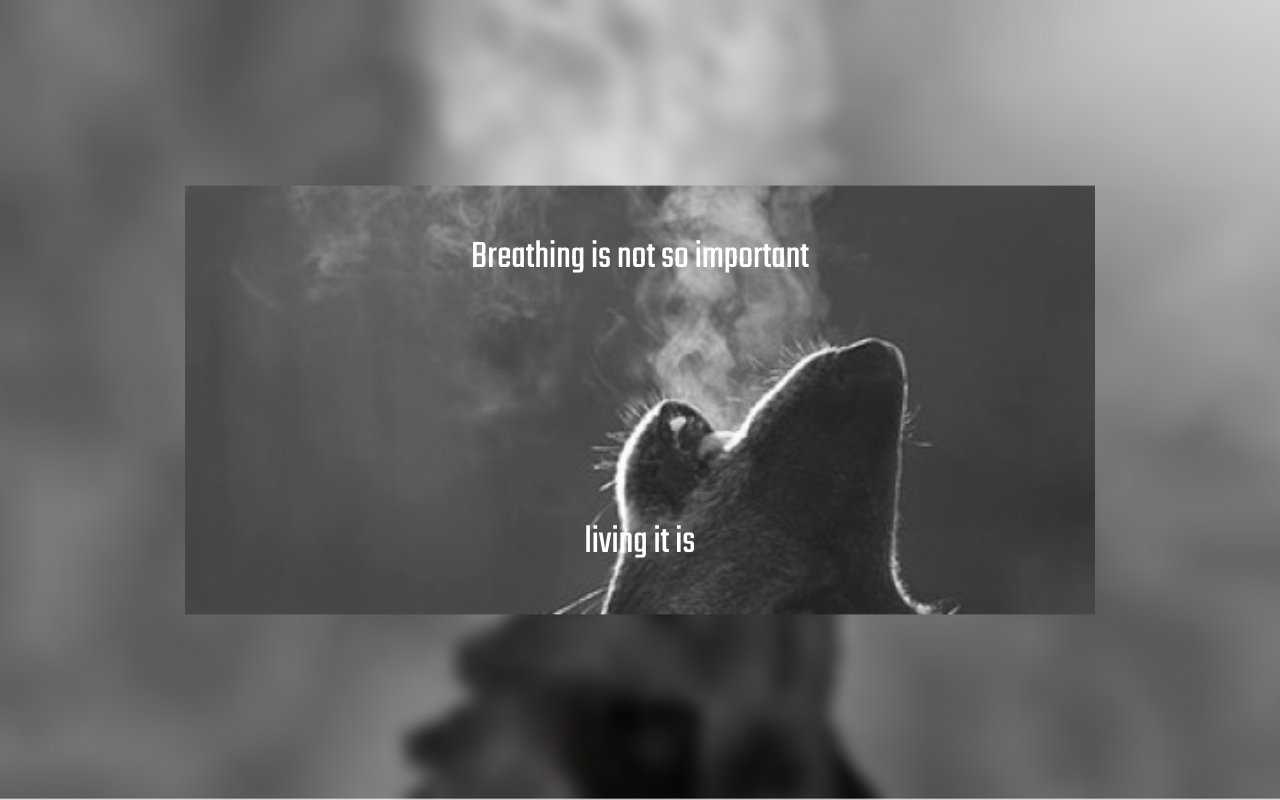
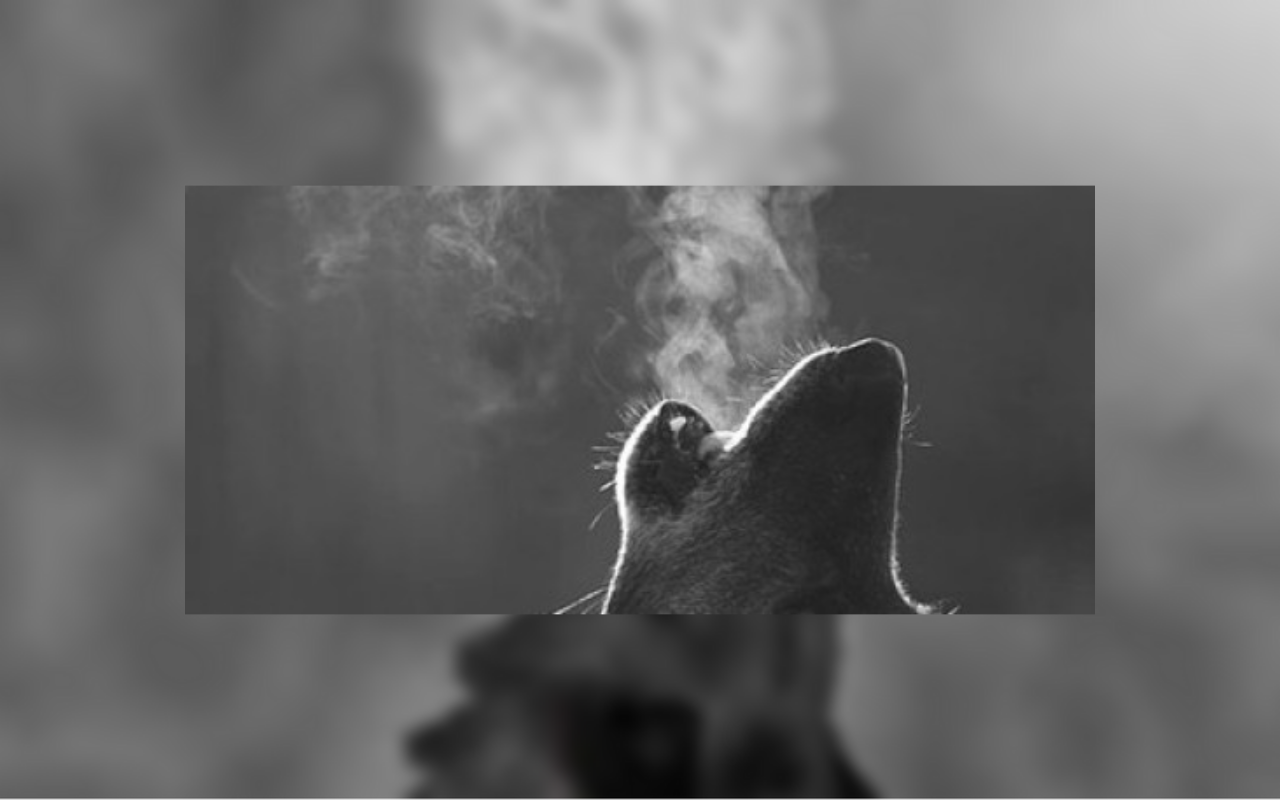
Before and after one commit to atzzom/brain-grenade, a plain HTML site: page HTML/index.html in a window 1280 px wide. Drawn offline with Linux system fonts and the light colour scheme; files that its build step writes are made by us from their sources; files whose address does not match are found by name.

Commit message:
Update index.html

```diff
--- a/HTML/index.html
+++ b/HTML/index.html
@@ -9,9 +9,9 @@
 <body>
 	<article class="wolf">
 		<div class="motto-cont">
-			<span class="motto01-h2">Breathing is not so important</span><br>
+			<span class="motto01-h2"></span><br>
 			<img src="media/wolf%20-%20breathing%20is%20not%20so%20important,%20living%20it%20is.jpg" alt="">
-			<span class="motto02-h1">living it is</span><br>
+			<span class="motto02-h1"></span><br>
 		</div>
 	</article>
 
```
